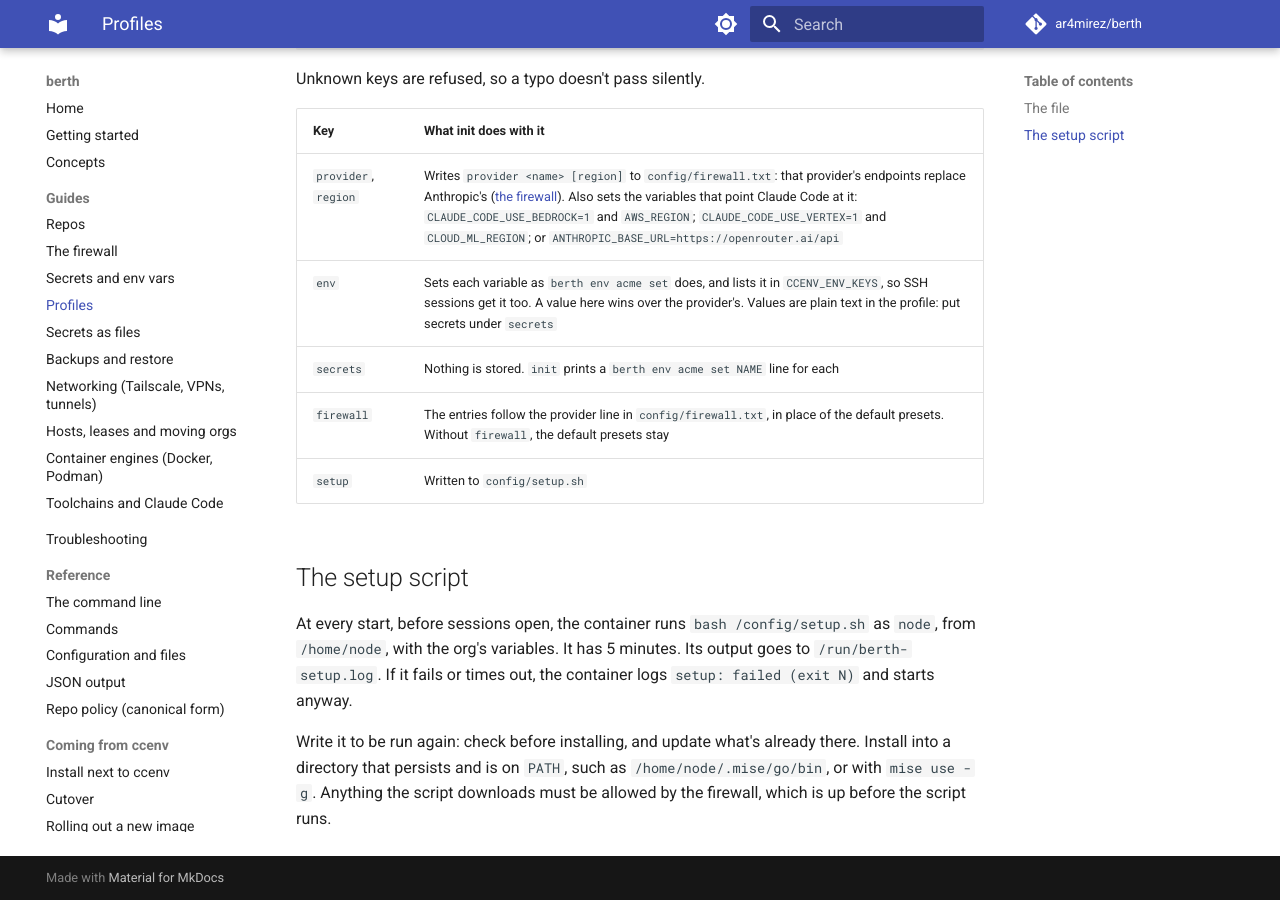
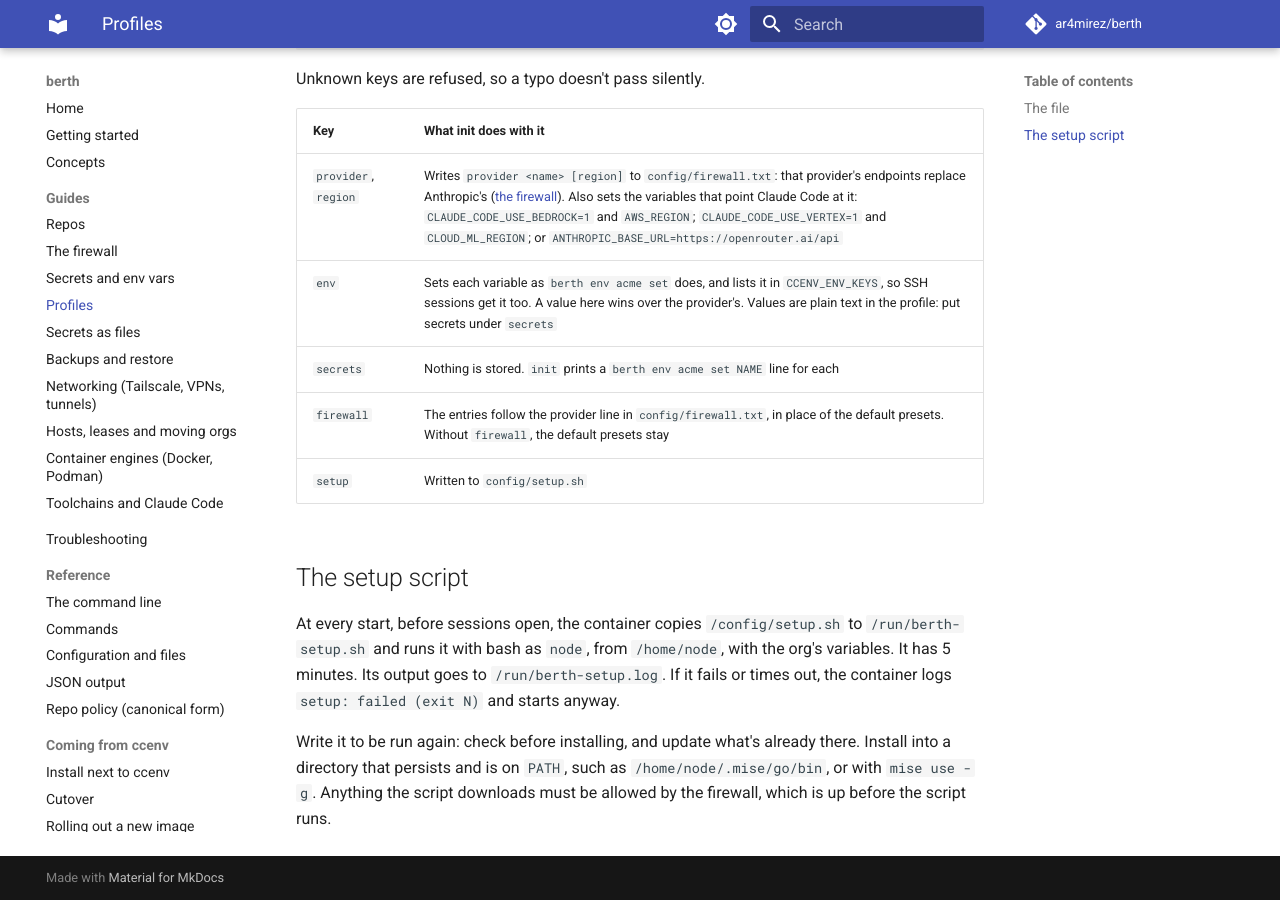
Before and after one commit to ar4mirez/berth, an MkDocs documentation site: the page built from docs/guides/profiles.md, in a window 1280 px wide and 900 px high, scrolled down 727 px. Built offline with MkDocs 1.6.1 and Material for MkDocs 9.7.7, drawn with Linux system fonts in a browser that asks for light colours; comment, search, counter and statistics services are not loaded.

Commit message:
docs: the setup script runs from a copy in /run
Co-Authored-By: Claude Opus 5.5 (1M context) <noreply@anthropic.com>

```diff
--- a/docs/guides/profiles.md
+++ b/docs/guides/profiles.md
@@ -42,8 +42,8 @@ Unknown keys are refused, so a typo doesn't pass silently.
 
 ## The setup script
 
-At every start, before sessions open, the container runs `bash /config/setup.sh` as `node`, from `/home/node`, with
-the org's variables. It has 5 minutes. Its output goes to `/run/berth-setup.log`. If it fails or times out, the
+At every start, before sessions open, the container copies `/config/setup.sh` to `/run/berth-setup.sh` and runs it
+with bash as `node`, from `/home/node`, with the org's variables. It has 5 minutes. Its output goes to `/run/berth-setup.log`. If it fails or times out, the
 container logs `setup: failed (exit N)` and starts anyway.
 
 Write it to be run again: check before installing, and update what's already there. Install into a directory that
```
Also changed, not shown: PARITY.md (+1 -1 lines).
